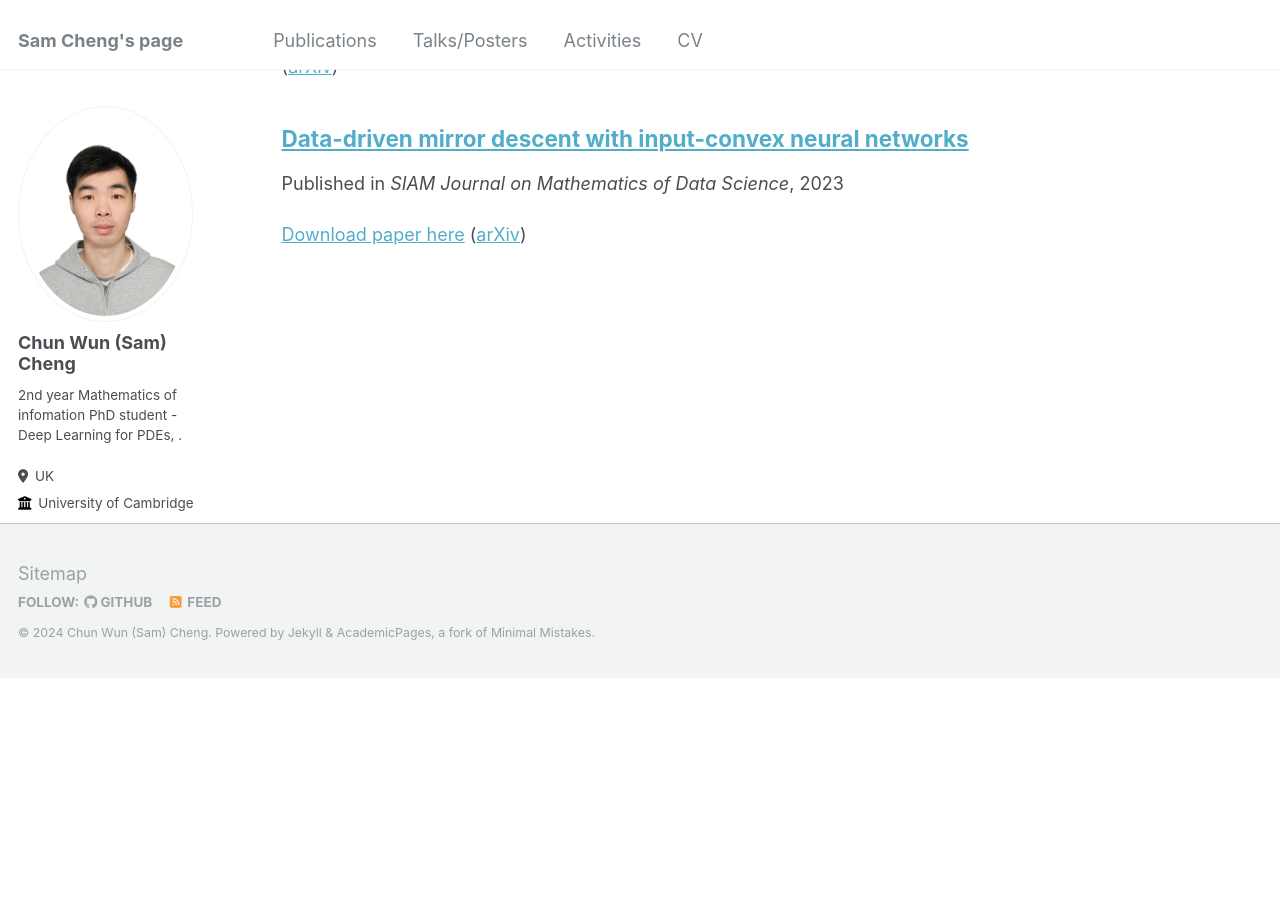
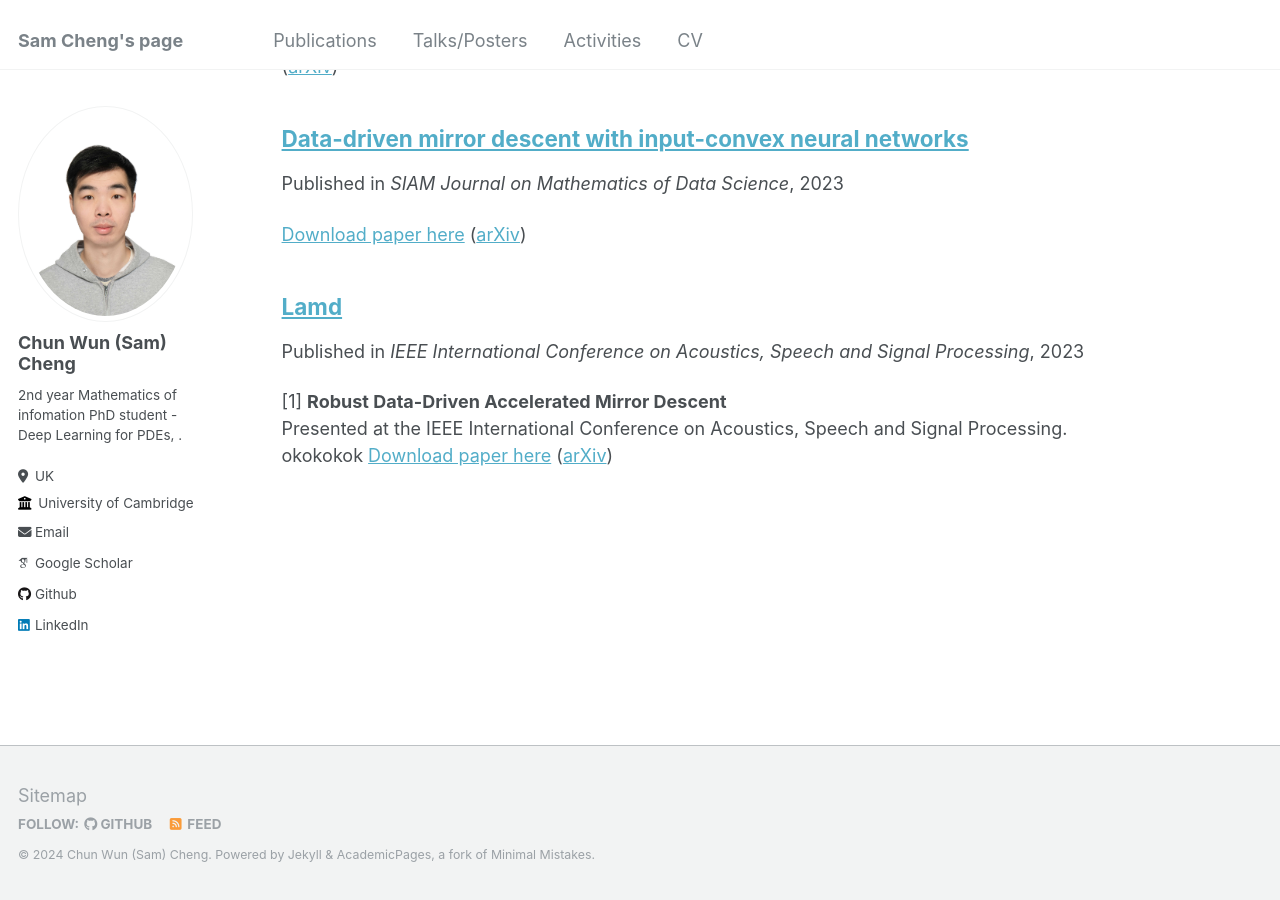
Before and after one commit to samcheng123/Cam, a Jekyll site: the page built from _pages/publications.md, in a window 1280 px wide and 900 px high, scrolled down 858 px. Built offline with Jekyll 4.4.1, drawn with Linux system fonts in a browser that asks for light colours; some web fonts are replaced; before the commit the page ends 1537 px from its top, so only the background shows below that.

Commit message:
Update 2023-05-05-lamd.md

```diff
--- a/_publications/2023-05-05-lamd.md
+++ b/_publications/2023-05-05-lamd.md
@@ -1,5 +1,12 @@
-
+---
+collection: publications
+permalink: /publication/2023-05-05-lamd
+date: 2023-05-05
+venue: 'IEEE International Conference on Acoustics, Speech and Signal Processing'
+paperurl: 'https://ieeexplore.ieee.org/abstract/document/10096875'
+arxiv: 'https://arxiv.org/abs/2210.12238'
+---
 [1] **Robust Data-Driven Accelerated Mirror Descent**
 Presented at the IEEE International Conference on Acoustics, Speech and Signal Processing.
-okokokok.
+okokokok
 [Download paper here](https://ieeexplore.ieee.org/abstract/document/10096875) ([arXiv](https://arxiv.org/abs/2210.12238))
```
